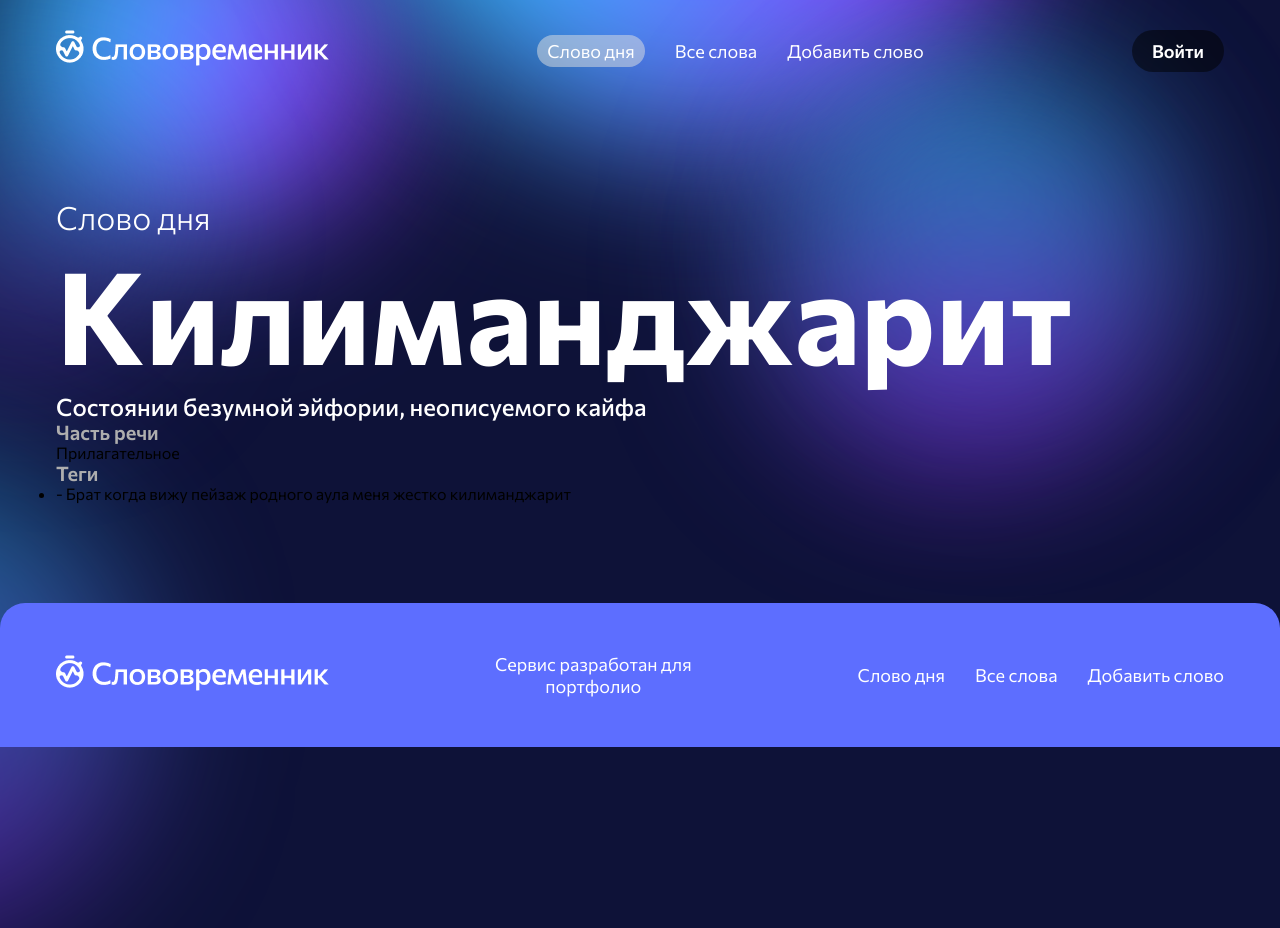
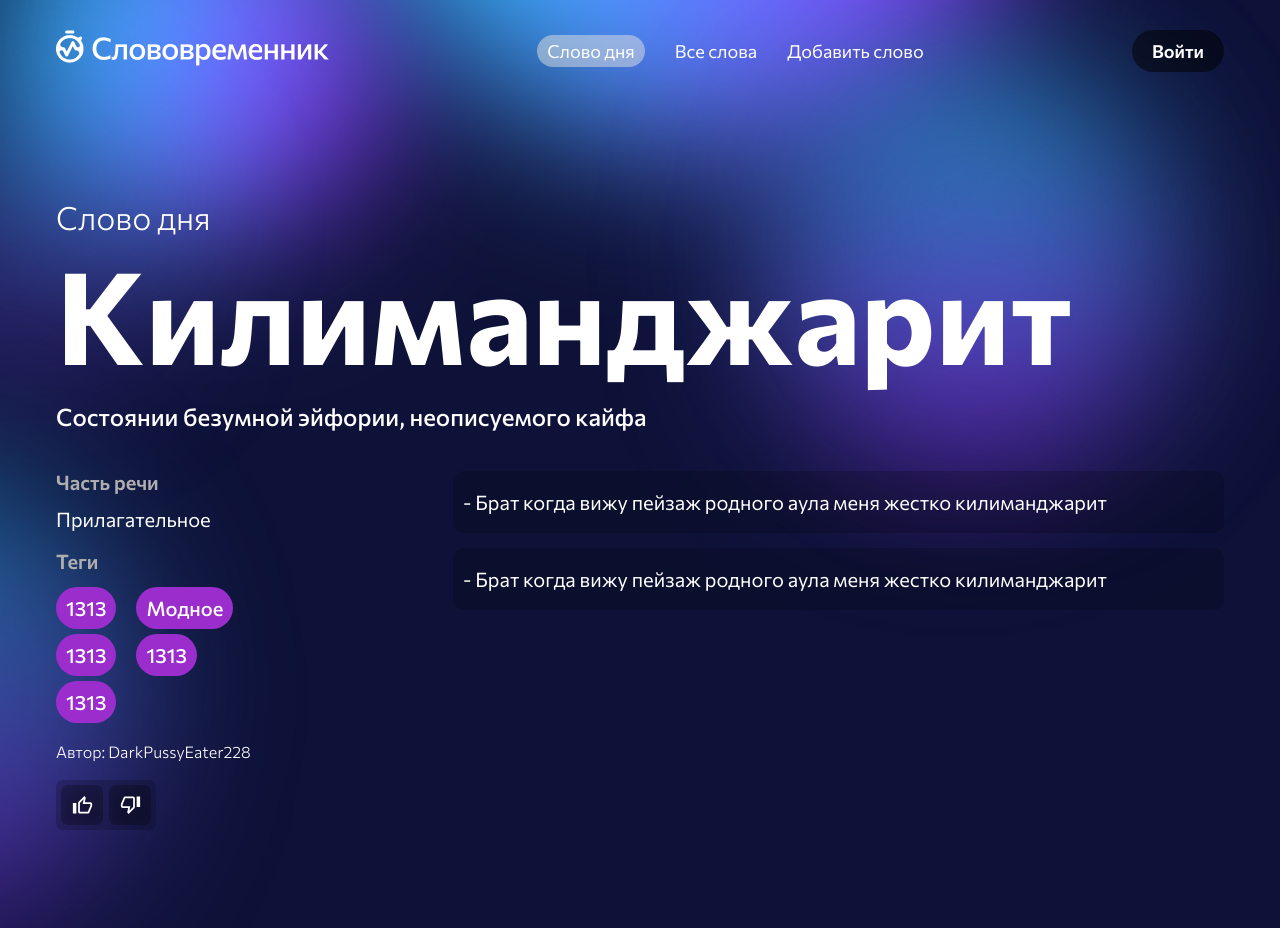
Before and after one commit to StKir/slovovremennik, a Next.js app: page /day-word in a window 1280 px wide. Shown: the top 928 px of the page. Built offline with nearby package versions, Linux system fonts and the light colour scheme.

Commit message:
fix: :fire: Добавлены изменения в компоненте

```diff
--- a/src/components/screens/dayWord/DayWord.tsx
+++ b/src/components/screens/dayWord/DayWord.tsx
@@ -1,4 +1,12 @@
+/* eslint-disable jsx-a11y/alt-text */
+import Teg from '@/components/ui/teg';
+import Image from 'next/image';
+
+import Like from '@/assets/imgs/Like.svg';
+import DisLike from '@/assets/imgs/DisLike.svg';
+
 import styles from './dayWord.module.scss';
+import clsx from 'clsx';
 
 const DayWord = () => {
   return (
@@ -10,7 +18,7 @@ const DayWord = () => {
           Состоянии безумной эйфории, неописуемого кайфа
         </p>
       </div>
-      <div>
+      <div className={styles.info_content}>
         <div className={styles.info_section}>
           <ul className={styles.list_info}>
             <li className={styles.item_info}>
@@ -19,14 +27,42 @@ const DayWord = () => {
             </li>
             <li className={styles.item_info}>
               <h4>Теги</h4>
-              <div></div>
+              <div className={styles.tegs_content}>
+                <Teg type="pink">1313</Teg>
+                <Teg type="pink">Модное</Teg>
+                <Teg type="pink">1313</Teg>
+                <Teg type="pink">1313</Teg>
+                <Teg type="pink">1313</Teg>
+              </div>
             </li>
           </ul>
+          <h4 className={styles.info_author}>Автор: DarkPussyEater228</h4>
+
+          <div className={styles.likes_func}>
+            <div className={clsx(styles.btn_action, styles.like)}>
+              <Image
+                src={Like}
+                alt="like"
+              />
+            </div>
+            <div className={clsx(styles.btn_action, styles.dislike)}>
+              <Image
+                src={DisLike}
+                alt="dislike"
+              />
+            </div>
+            <div className={styles.disable}></div>
+          </div>
         </div>
 
-        <ul>
-          <li>
-            <p>
+        <ul className={styles.info_use}>
+          <li className={styles.list_use}>
+            <p className={styles.text_use}>
+              - Брат когда вижу пейзаж родного аула меня жестко килиманджарит
+            </p>
+          </li>
+          <li className={styles.list_use}>
+            <p className={styles.text_use}>
               - Брат когда вижу пейзаж родного аула меня жестко килиманджарит
             </p>
           </li>
--- a/src/components/screens/dayWord/dayWord.module.scss
+++ b/src/components/screens/dayWord/dayWord.module.scss
@@ -17,6 +17,7 @@
     font-size: 128px;
     line-height: 157px;
     color: #ffffff;
+    margin-bottom: 10px;
   }
 
   .main_direction {
@@ -28,11 +29,26 @@
     color: #ffffff;
   }
 
+  .info_content {
+    margin-top: 40px;
+    display: grid;
+    grid-template-columns: 1fr 771px;
+    gap: 0px 202px;
+
+    .info_section {
       .list_info {
         ul,
         li {
           list-style: none;
         }
+      }
+      .info_author {
+        font-style: normal;
+        font-weight: 300;
+        font-size: 16px;
+        line-height: 110.5%;
+        color: #ffffff;
+        margin-top: 20px;
       }
 
       .item_info {
@@ -42,6 +58,79 @@
           font-size: 20px;
           line-height: 110.5%;
           color: #aeaeae;
+          margin-bottom: 15px;
+        }
+        p {
+          font-style: normal;
+          font-weight: 400;
+          font-size: 20px;
+          line-height: 110.5%;
+          color: #ffffff;
+          margin-bottom: 20px;
+          color: #ffffff;
+        }
+
+        .tegs_content {
+          display: flex;
+          flex-wrap: wrap;
+          gap: 5px 20px;
+        }
+      }
+
+      .likes_func {
+        margin-top: 20px;
+        display: flex;
+        width: fit-content;
+        justify-items: center;
+        padding: 5px;
+
+        background: rgba(0, 0, 0, 0.19);
+        backdrop-filter: blur(7.5px);
+        border-radius: 7px;
+
+        .like {
+          margin-right: 6px;
+        }
+
+        .btn_action {
+          height: 40px;
+          width: 42px;
+          display: flex;
+          align-items: center;
+          justify-content: center;
+          background: rgba(0, 0, 0, 0.19);
+          backdrop-filter: blur(7.5px);
+          border-radius: 7px;
         }
       }
     }
+
+    .info_use {
+      display: flex;
+      flex-direction: column;
+      gap: 15px 0px;
+
+      ul,
+      li {
+        list-style: none;
+      }
+
+      .list_use {
+        background: rgba(0, 0, 0, 0.19);
+        border-radius: 10px;
+        min-height: 62px;
+        display: flex;
+        align-items: center;
+        padding: 0px 10px;
+      }
+
+      .text_use {
+        font-style: normal;
+        font-weight: 400;
+        font-size: 20px;
+        line-height: 110.5%;
+        color: #ffffff;
+      }
+    }
+  }
+}
```
Also changed, not shown: src/assets/imgs/Dislike.svg (added), src/assets/imgs/Like.svg (added). Lines whose indentation alone changed are shown as unchanged.
